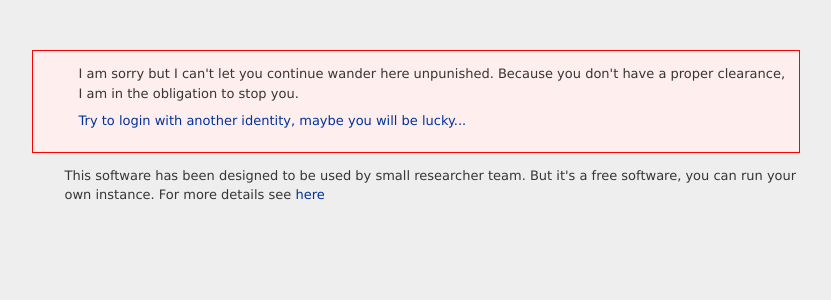
After one commit to CaptainPatate/ascfpmfsrt, a Python web app: template templates/not_authorized.html in a window 1280 px wide. The commit adds this page. Shown: the top 300 px of the page, without its empty margins (224-1055 px from the left). Run offline with Jinja, Linux system fonts and the light colour scheme; the template is opened without the code that fills it, so the values that code supplies are empty.

Commit message:
Throw impostor out!
If a logged user doesn't appear in our authorized users db, we forbid the access.

```diff
--- a/models.py
+++ b/models.py
@@ -37,3 +37,7 @@ class Cfp(db.Model):
 
     def isSmartcard(self):
         return 'Smartcard' in self.keywords
+
+
+class AuthorizedUser(db.Model):
+    uid = db.StringProperty()
--- a/static/style.css
+++ b/static/style.css
@@ -21,6 +21,13 @@ p {
     margin-left: 2.5em;
     margin-bottom: 8px;
     margin-top: 0px;
+}
+
+div.warning {
+    border: 1px solid #f00;
+    background-color: #fee;
+    margin-bottom: 1em;
+    padding: 1em;
 }
 
 ul.cfp {
--- /dev/null
+++ b/templates/not_authorized.html
@@ -0,0 +1,24 @@
+<?xml version="1.0" encoding="UTF-8"?>
+<!DOCTYPE html PUBLIC "-//W3C//DTD XHTML 1.1//EN"
+           "http://www.w3.org/TR/xhtml11/DTD/xhtml11.dtd">
+<html xmlns="http://www.w3.org/1999/xhtml" xml:lang="en">
+  <head>
+    <meta name="robots" content="noarchive"/>
+    <link rel="stylesheet" href="/static/style.css" type="text/css" media="screen"/>
+    <title>A Simple CFP manager For Small Researcher Team</title>
+  </head>
+
+  <body>
+    <div class="warning">
+      <p>I am sorry but I can't let you continue wander here
+	unpunished. Because you don't have a proper clearance, I am in
+	the obligation to stop you.</p>
+      <p><a href="{{ logout_url|escape }}">Try to login with another
+	  identity, maybe you will be lucky...</a></p>
+    </div>
+    <p>This software has been designed to be used by small researcher
+    team. But it's a free software, you can run your own instance.
+    For more details
+    see <a href="https://github.com/CaptainPatate/ascfpmfsrt">here</a></p>
+  </body>
+</html>
```
Also changed, not shown: main.py (+38 -25 lines).
